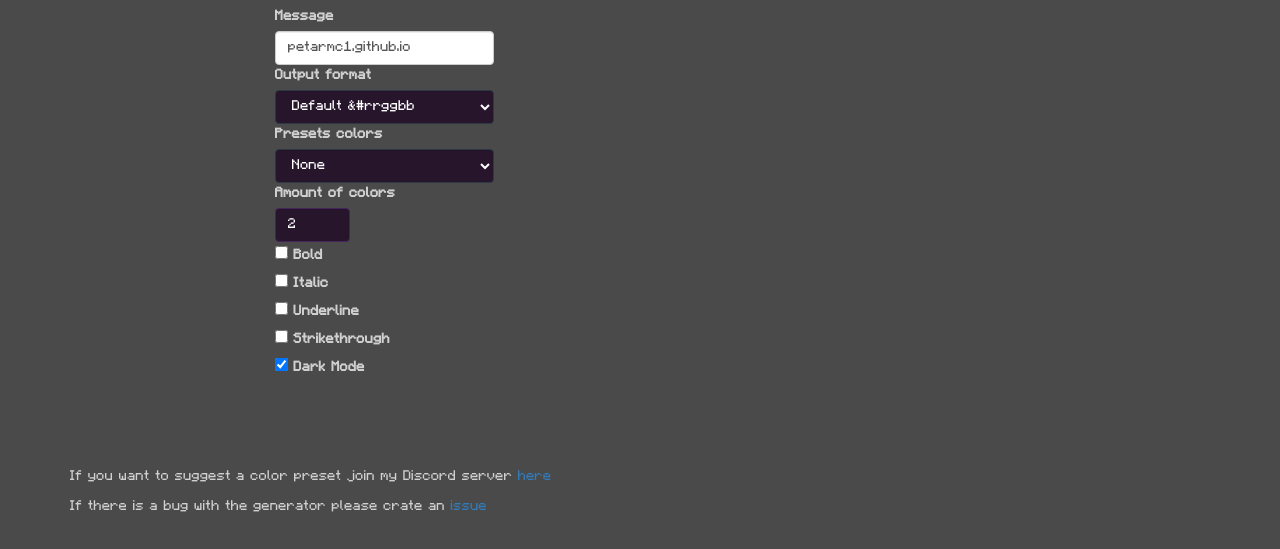
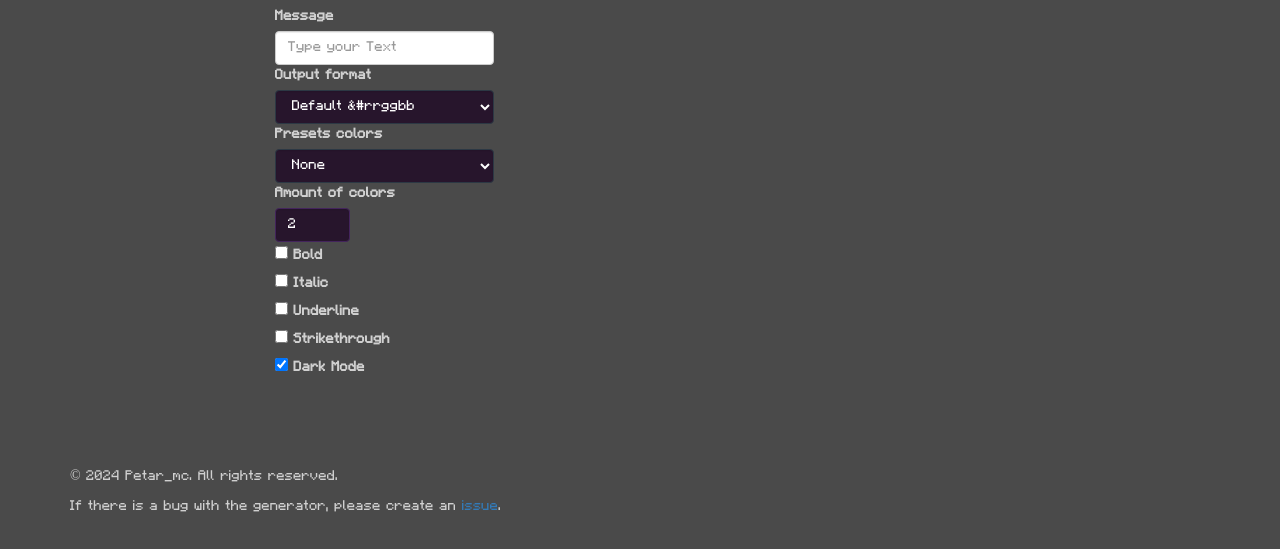
Before and after one commit to PetarMc1/rgb-generator, a plain HTML site: page Generator/index.html in a window 1280 px wide. Shown: the part 251-800 px from the top of the page. Drawn offline with nearby package versions, Linux system fonts and the light colour scheme.

Commit message:
Update index.html

```diff
--- a/Generator/index.html
+++ b/Generator/index.html
@@ -56,7 +56,7 @@
                 <div class="col-md-3" style="padding-left: 0;">
                   <label for="nickname">Message</label>
                   <input class="form-control" id="nickname" type="text" maxlength="200" placeholder="Type your Text"
-                         value="petarmc1.github.io" oninput="javascript: updateOutputText(event);"
+                         value="" oninput="javascript: updateOutputText(event);"
                          onchange="javascript: updateOutputText(event)">
                 </div>
               </div>
@@ -121,9 +121,9 @@
     <br>
     <br>
     <footer>
-      <p text-align="left">If you want to suggest a color preset join my Discord server <a href="https://discord.gg/2Adsx4pMxU">here</a></p>
-      <p text-align="left">If there is a bug with the generator please crate an <a href="https://github.com/PetarMc1/rgb-generator/issues" target="_blank" >issue</a> </p>
-    </footer>
+      <p style="text-align: left;">© 2024 Petar_mc. All rights reserved.</p>
+      <p style="text-align: left;">If there is a bug with the generator, please create an <a href="https://github.com/PetarMc1/rgb-generator/issues" target="_blank">issue</a>.</p>
+  </footer>
   </body>
   <script src="jscolor.js"></script>
   <script src="script.js"></script>
```
